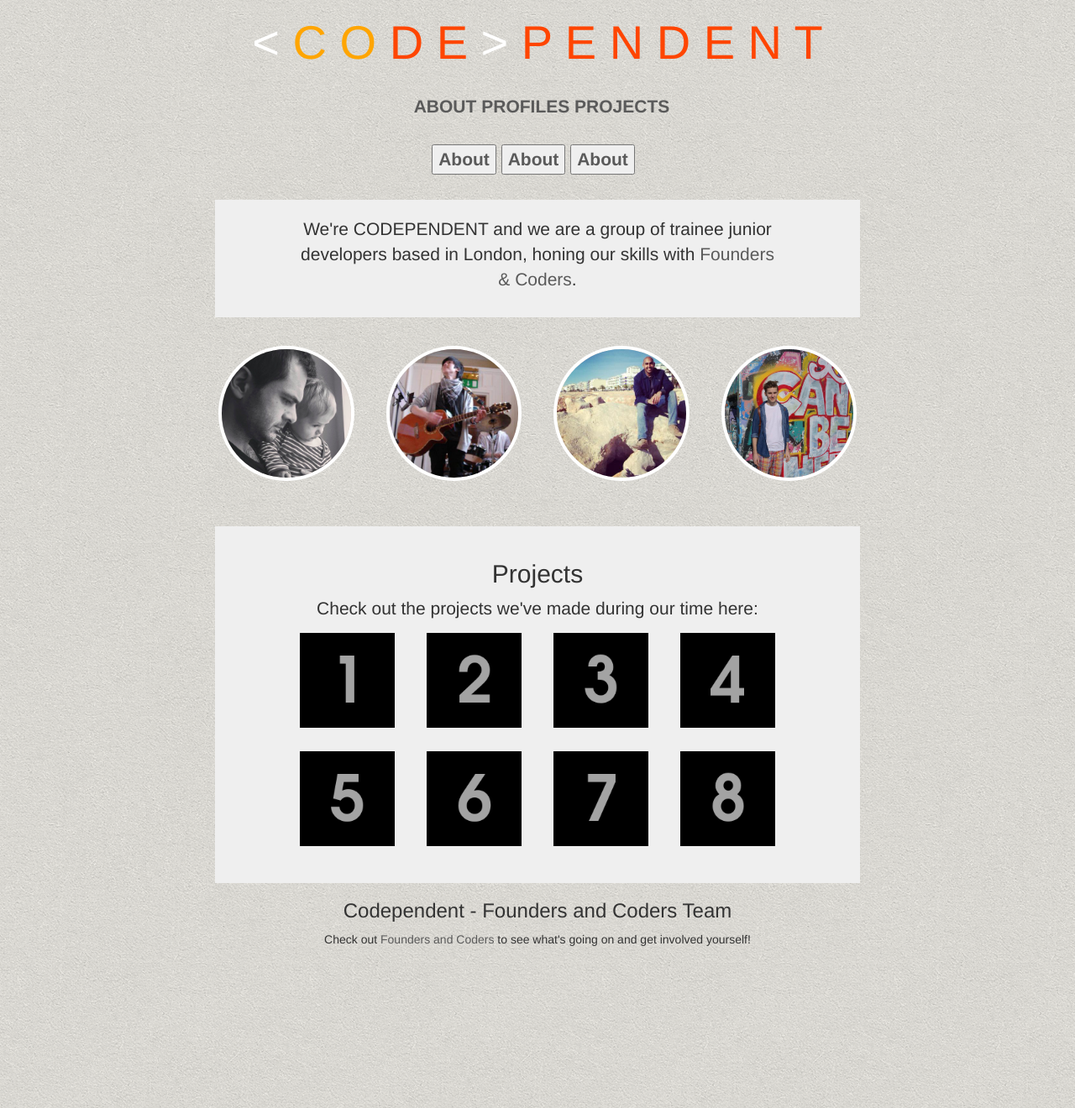
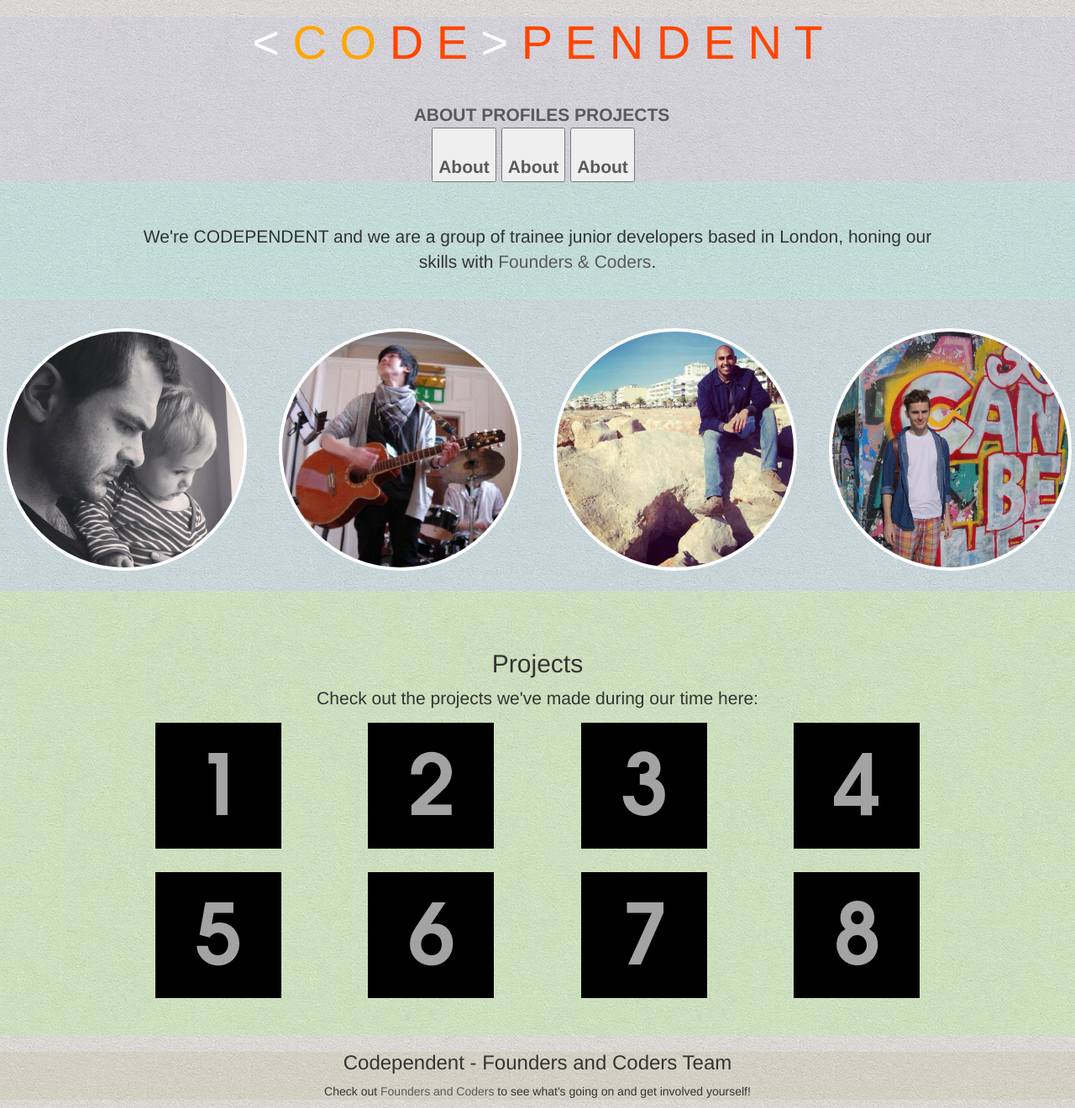
Before and after one commit to codependentfc/codependentfc.github.io, a Jekyll site: the page built from index.html, in a window 1280 px wide. Shown: the whole page at 84% size. Built offline with Jekyll 4.4.1, drawn with Linux system fonts in a browser that asks for light colours.

Commit message:
section colours

```diff
--- a/_includes/header.html
+++ b/_includes/header.html
@@ -1,5 +1,4 @@
 <header class="site-header">
-
   <div class="wrapper">
 
     <h1 id='banner'><a class="site-title" href="{{ site.baseurl }}/">
@@ -22,7 +21,7 @@
           {% endif %}
         {% endfor %}
         <!--For pages in site, if the page has a title and our nav yml = main, then it will show that page as a link-->
-<br>
+<br> <!-- Naughty!!   -->
     <button type="button" class="site-nav"><!--Same styling as nav bar-->
       <span class="nav" aria-hidden="true"><a href="/about" class="menu-icon">About</a></span>
     </button> <!--Simple button-->
--- a/css/main.css
+++ b/css/main.css
@@ -28,10 +28,12 @@ color: #5a5a5a;
 .page-link:active { color: orange; }
 
 /* nav bar*/
-
-.site-nav{
+.site-header {
+  background-color: rgba(150,150,255,0.1);
+}
+.site-nav {
   text-align: center;
-  margin-top: 30px;
+  padding-top: 30px;
 }
 
 .nav-bar {
@@ -48,7 +50,7 @@ color: #5a5a5a;
 
 body {
   font-family: Helvetica, Arial, Sans-Serif;
-  margin: 10px 20% 10px 20%;
+  /*margin: 10px 20% 10px 20%;*/
   /*background-color: teal;*/
   background-image: url("/media/sandpaper.png")
 
@@ -62,7 +64,7 @@ body {
 }
 
 .text {
-  background-color: #efefef;
+  /*background-color: #efefef;*/
   font-size: 1.5em;
   margin-left: auto;
   margin-right: auto;
@@ -78,11 +80,11 @@ body {
 }
 
 #intro-box {
-  background-color: #efefef;
+  /*background-color: #efefef;*/
   font-size: 1.5em;
   margin-left: auto;
   margin-right: auto;
-  margin-top: 30px;
+  padding-top: 30px;
 }
 
 #intro {
@@ -93,7 +95,7 @@ body {
 }
 
 #profile-gallery {
-  margin-top: 30px;
+  padding-top: 30px;
 }
 
 #profilepic {
@@ -108,7 +110,7 @@ body {
 }
 
 #project-gallery {
-  margin-top: 30px;
+  padding-top: 30px;
 }
 
 .thumbnail {
@@ -119,4 +121,18 @@ body {
 
 .site-footer {
   text-align: center;
+  background-color: rgba(150,150,75,0.1);
 }
+/*Main page section colours*/
+
+#section1 {
+  background-color: rgba(0,255,255,0.1);
+}
+
+#section2 {
+ background-color: rgba(100,200,255,0.14);
+}
+
+#section3 {
+  background-color: rgba(150,255,100,0.18);
+}
--- a/index.html
+++ b/index.html
@@ -3,7 +3,7 @@ layout: default
 title: CODEPENDENT
 
 ---
-
+    <section id='section1'>
     <div id="intro-box">
         <div class="container">
 
@@ -11,7 +11,9 @@ title: CODEPENDENT
 
         </div>
     </div>
+    </section>
 
+    <section id='section2'>
     <div id='profile-gallery' class="row">
         <div class="col-md-3">
             <div class="thumbnail">
@@ -42,7 +44,7 @@ title: CODEPENDENT
             </div>
         </div>
     </div>
-
+    </section>
 <!--
         <div class="icons">
         <div class="container">
@@ -111,6 +113,7 @@ title: CODEPENDENT
         </div>
     </div>
 -->
+    <section id='section3'>
     <div id='project-gallery' class="text">
         <div class="container">
             <h2>Projects</h2>
@@ -175,3 +178,4 @@ title: CODEPENDENT
             </div>
         </div>
     </div>
+    </section>
```
Lines whose indentation alone changed are shown as unchanged.
